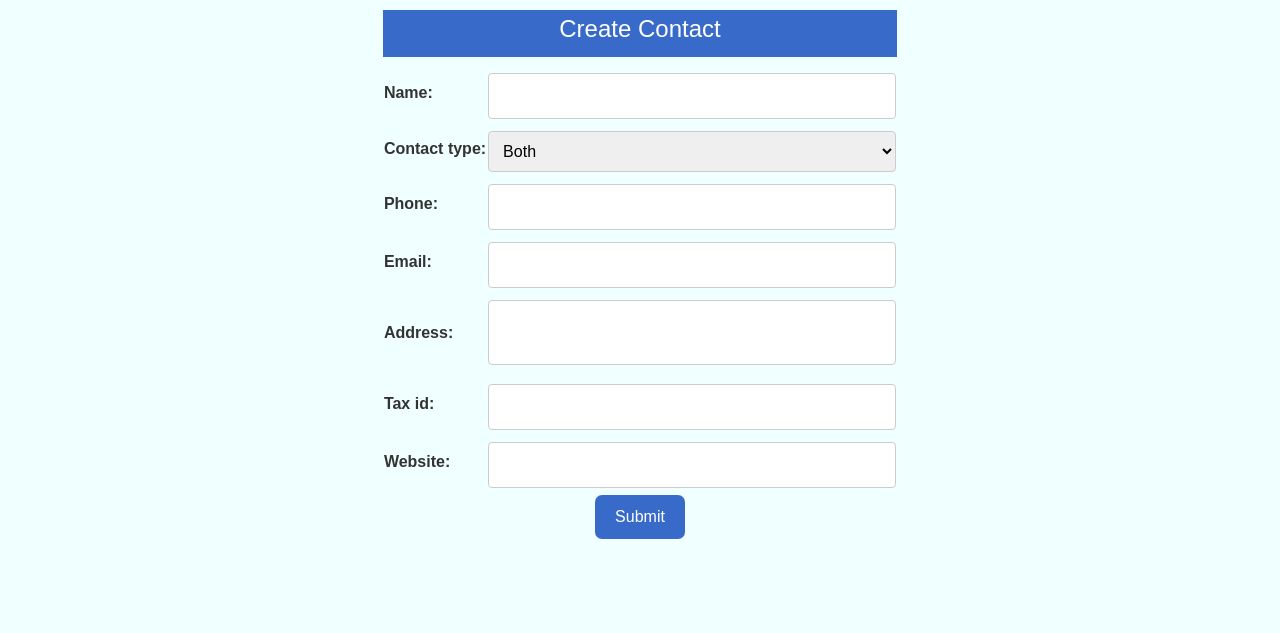
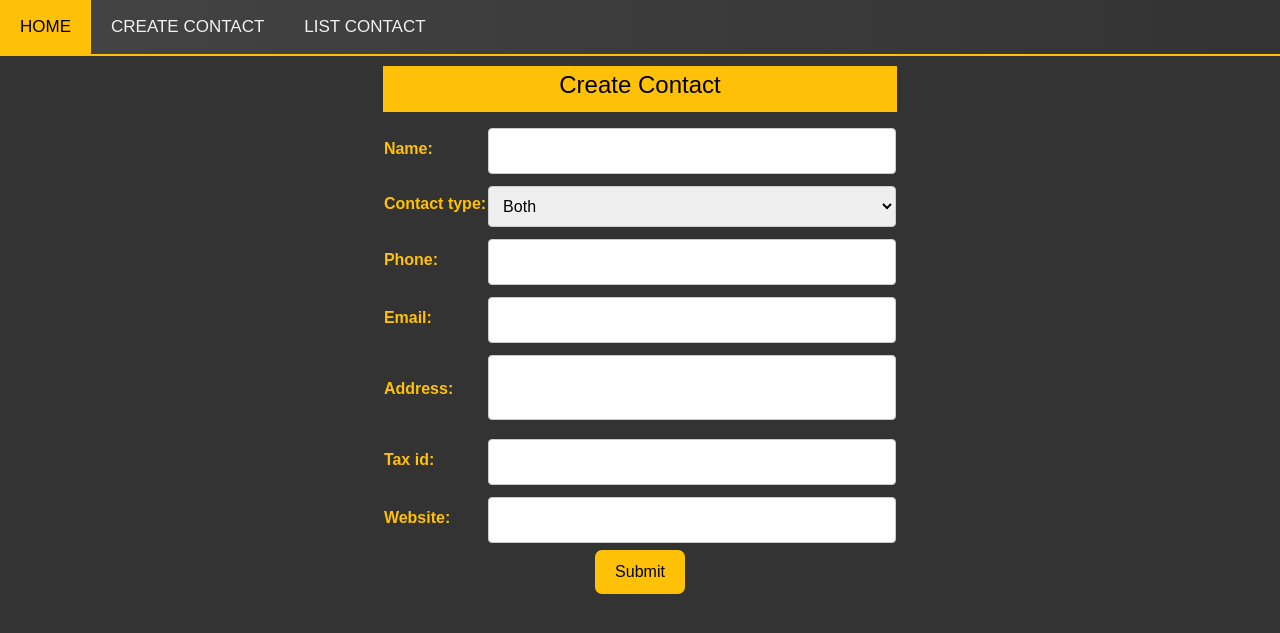
Before and after one commit to mitul001/AssetFlow, a Django app: page /create-contact/ in a window 1280 px wide. Shown: the top 633 px of the page. Run offline with Django 4.2, Linux system fonts and the light colour scheme; some libraries are stand-ins or nearby versions.

Commit message:
[IMP] contact_app: improve the contact form
- Added the top navigation
- Change the styling

```diff
--- a/assetflow/contact_app/static/style/contact_app.css
+++ b/assetflow/contact_app/static/style/contact_app.css
@@ -1,9 +1,46 @@
-body {
-    font-family: Arial, sans-serif;
+body, html {
+    color:rgb(255, 193, 7);
     margin: 0;
     padding: 0;
-    background-color: azure;
+    font-family: Arial, sans-serif;
+    background-color: #333;
 }
+
+.topnav {
+    background: linear-gradient(90deg, #444, #333);
+    overflow: hidden;
+    border-bottom: 2px solid rgb(255, 193, 7);
+}
+
+.topnav a {
+    float: left;
+    display: block;
+    color: #f2f2f2;
+    text-align: center;
+    padding: 14px 20px;
+    text-decoration: none;
+    font-size: 17px;
+    transition: background-color 0.3s ease;
+}
+
+.topnav a:hover {
+    background-color: rgb(255, 193, 7);
+    color: black;
+}
+
+.topnav a.active {
+    background-color: #4CAF50;
+    color: white;
+}
+
+@media screen and (max-width: 600px) {
+    .topnav a {
+        float: none;
+        width: 100%;
+        text-align: left;
+    }
+}
+
 
 .main-container{
     width: -moz-fit-content;
@@ -12,8 +49,8 @@ body {
 }
 
 .main-title{
-    color: white;
-    background-color: rgb(56, 107, 201);
+    color: black;
+    background-color:rgb(255, 193, 7);
     width: 100%;
     padding-top: 5px;
     padding-bottom: 5px;
@@ -42,7 +79,7 @@ body {
 .contact-form label {
     margin-bottom: 5px;
     font-weight: bold;
-    color: #333;
+    color: rgb(255, 193, 7);
 }
 
 .contact-form input[type="text"],
@@ -68,7 +105,7 @@ body {
 .contact-form input[type="url"]:focus,
 .contact-form textarea:focus,
 .contact-form select:focus {
-    border-color: #8f87f5;
+    border-color:rgb(255, 193, 7);
     outline: none;
 }
 
@@ -79,8 +116,8 @@ body {
 .contact-form button {
     padding: 10px 20px;
     border: none;
-    background-color:rgb(56, 107, 201);
-    color: white;
+    background-color:rgb(255, 193, 7);
+    color: black;
     font-size: 16px;
     border-radius: 7px;
     cursor: pointer;
@@ -88,7 +125,7 @@ body {
 }
 
 .contact-form button:hover {
-    background-color:rgb(82, 138, 243);
+    background-color:rgb(255, 193, 7);
 }
 
 .submit-row {
--- a/assetflow/contact_app/templates/contact.html
+++ b/assetflow/contact_app/templates/contact.html
@@ -13,6 +13,13 @@
         <link rel="stylesheet" href="{% static 'style/contact_app.css' %}">
     </head>
     <body>
+
+      <div class="topnav">
+        <a href="/">HOME</a>
+        <a href="/create-contact">CREATE CONTACT</a>
+        <a href="/list-contact">LIST CONTACT</a>
+      </div>
+
         <div class='main-container'>
           <div class='main-title'>
             <h4> Create Contact </h4>
```
